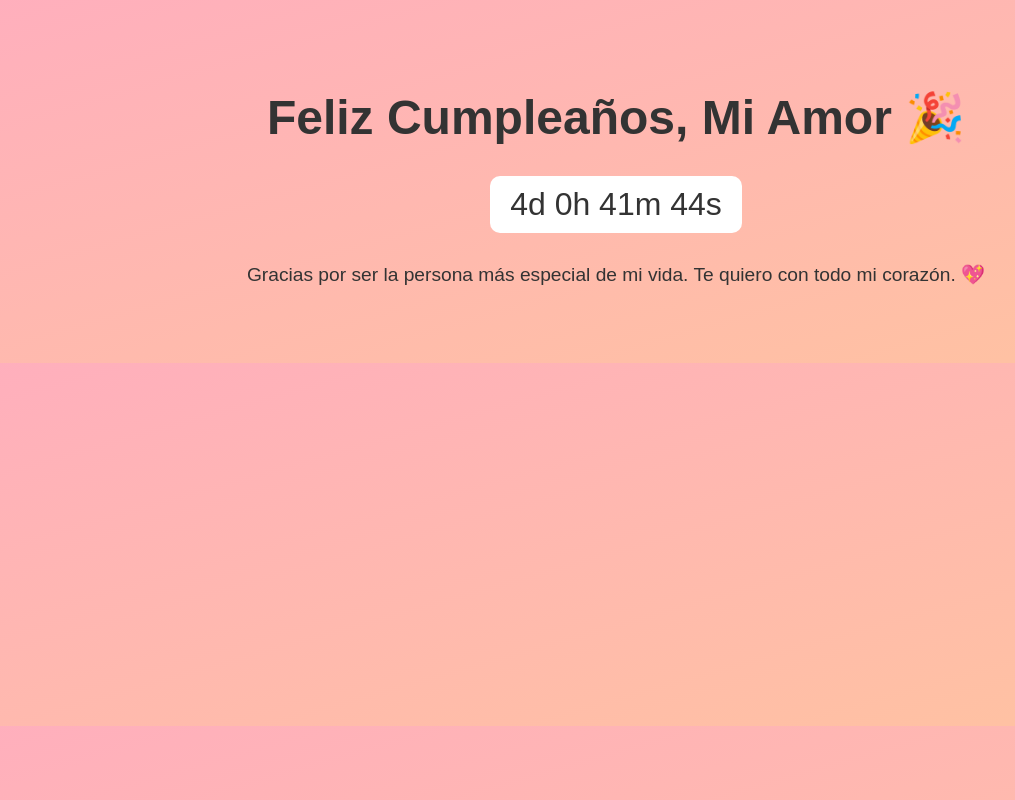
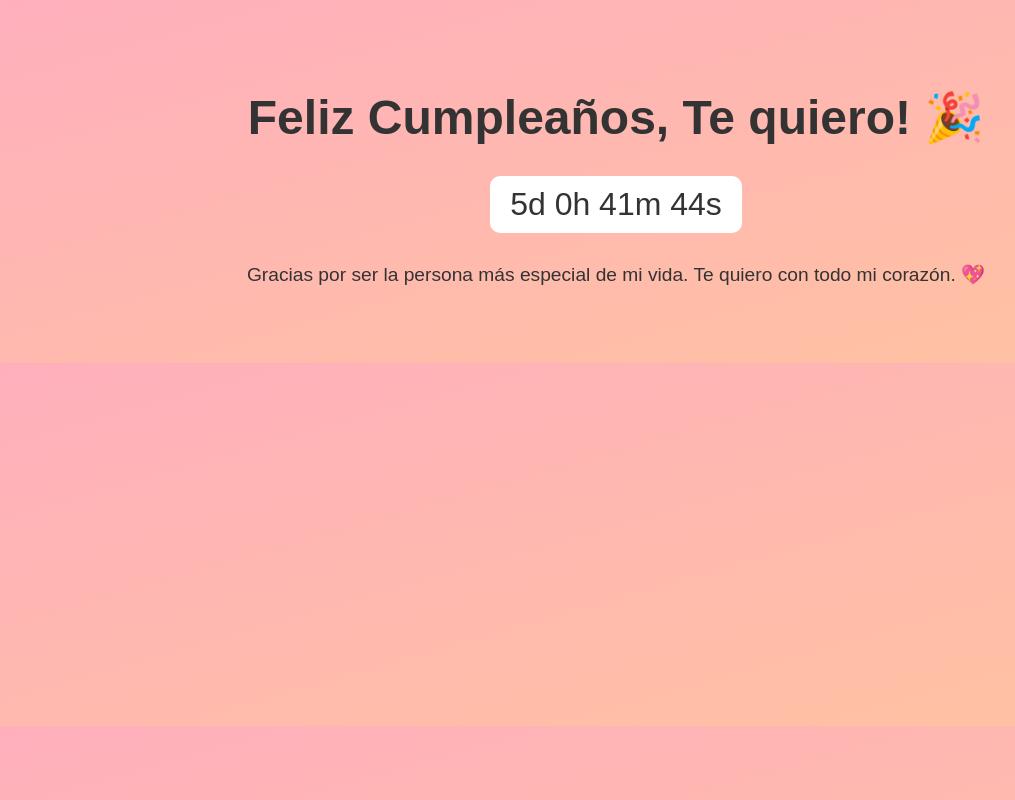
Before and after one commit to VaC306/ana, a plain HTML site: page index.html in a window 1280 px wide. Shown: the whole page, without its empty margins (24-1039 px from the left). Drawn offline with Linux system fonts and the light colour scheme.

Commit message:
cambio dia

```diff
--- a/index.html
+++ b/index.html
@@ -31,13 +31,13 @@
   </style>
 </head>
 <body>
-  <h1>Feliz Cumpleaños, Mi Amor 🎉</h1>
+  <h1>Feliz Cumpleaños, Te quiero! 🎉</h1>
   <div class="countdown" id="countdown">Cargando cuenta atrás...</div>
   <p>Gracias por ser la persona más especial de mi vida. Te quiero con todo mi corazón. 💖</p>
 
   <script>
     // Fecha objetivo: reemplaza con el día exacto
-    const targetDate = new Date("2025-05-10T00:00:00"); // Año-Mes-Día Hora
+    const targetDate = new Date("2025-05-11T00:00:00"); // Año-Mes-Día Hora
 
     function updateCountdown() {
       const now = new Date();
```
